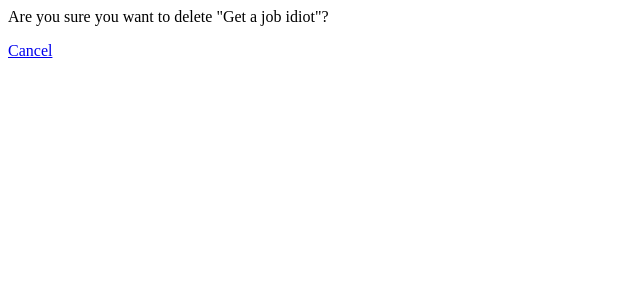
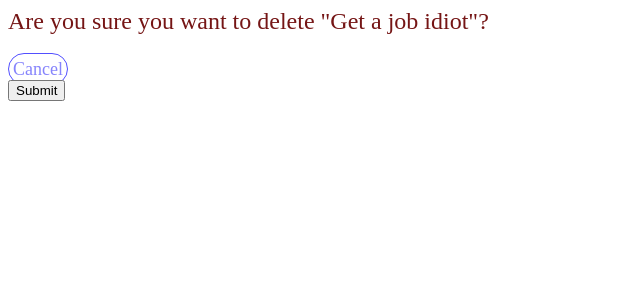
Before and after one commit to Nafiur01/to-do-app-django, a Django app: page /delete-task/4 in a window 1280 px wide. Shown: the top 300 px of the page, without its empty margins (0-640 px from the left). Run offline with Django 5.2, Linux system fonts and the light colour scheme; data comes from the database, SQL or seed files in the repository; both versions use the stored data as it was after the commit.

Commit message:
delete functionalities

```diff
--- /dev/null
+++ b/static/css/delete.css
@@ -0,0 +1,18 @@
+.confirmation {
+  color: rgb(117, 21, 21);
+  font-size: 1.5rem;
+}
+
+.cancel{
+    text-decoration: none;
+    border: 1px solid rgb(82, 79, 255);
+    border-radius: 20px;
+    padding: 5px 4px;
+    font-size: large;
+    color:rgb(134, 132, 252)
+}
+
+.cancel:hover{
+    color:rgb(255, 255, 255);
+    background-color: rgb(82, 79, 255);
+}
--- a/tasks/templates/tasks/delete.html
+++ b/tasks/templates/tasks/delete.html
@@ -1,3 +1,10 @@
-<p>Are you sure you want to delete "{{item}}"?</p>
+{% load static %}
+<link rel="stylesheet" href="{% static 'css/delete.css' %}" />
+<p class="confirmation">Are you sure you want to delete "{{item}}"?</p>
 
-<a href="{% url 'list' %}">Cancel</a>
+<a href="{% url 'list' %}" class="cancel">Cancel</a>
+
+<form method="post" action="">
+  {% csrf_token %}
+  <input type="submit" name="Confirm" />
+</form>
--- a/tasks/templates/tasks/list.html
+++ b/tasks/templates/tasks/list.html
@@ -10,7 +10,11 @@
 <div>
   <a href="{% url 'update' task.id %}">Update</a>
   <a href="{% url 'delete' task.id %}">Delete</a>
+  {% if task.completed == True %}
+  <s>{{task}}</s>
+  {% else %}
   <p>{{ task }}</p>
+  {% endif %}
 </div>
 <hr />
 {% endfor %}
--- a/tasks/views.py
+++ b/tasks/views.py
@@ -40,5 +40,8 @@ def delete(request,pk):
 
     context = {'item':item}
 
+    if request.method == 'POST':
+        item.delete()
+        return redirect("/")
 
     return render(request,'tasks/delete.html',context)
```
Also changed, not shown: to_do_app/settings.py (+7 -0 lines), db.sqlite3.
